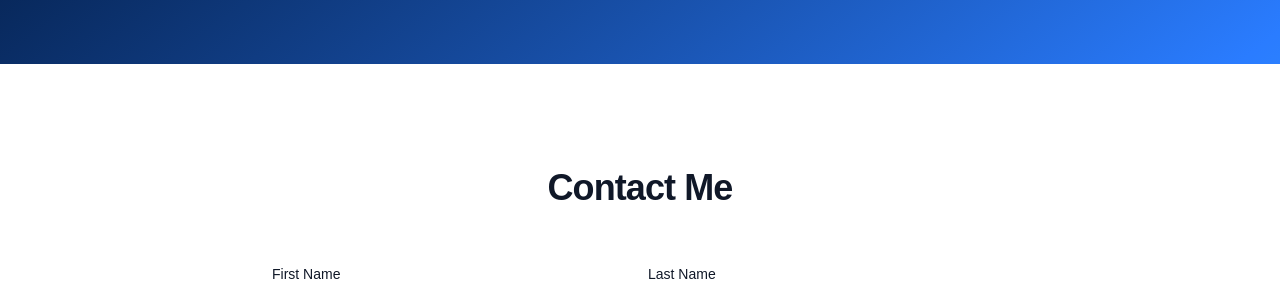
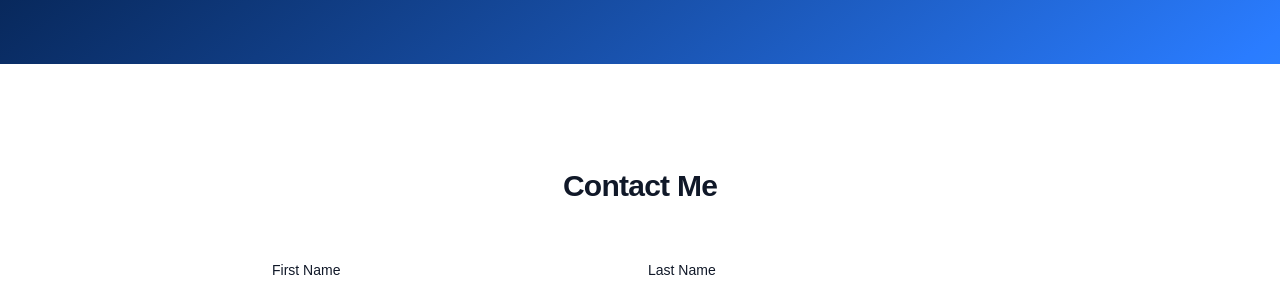
Before and after one commit to kowsikanA/portfolio-website, a Next.js app: page / in a window 1280 px wide. Shown: the part 3740-4026 px from the top of the page. Built offline with nearby package versions, Linux system fonts and the light colour scheme.

Commit message:
updated contact styling

```diff
--- a/src/app/components/Contact.jsx
+++ b/src/app/components/Contact.jsx
@@ -37,7 +37,7 @@ const Contact = () => {
   return (
     <section className="min-h-screen bg-white dark:bg-gray-900">
       <div className="py-8 lg:py-16 px-4 mx-auto max-w-screen-md">
-        <h2 className="mb-4 text-4xl tracking-tight font-extrabold text-center text-gray-900 dark:text-white py-10">Contact Me</h2>
+        <h2 className="mb-4 text-3xl tracking-tight font-extrabold text-center text-gray-900 dark:text-white py-10">Contact Me</h2>
         <form onSubmit={handleSubmit} className="space-y-8">
           <div className='flex gap-4' >
 
```
